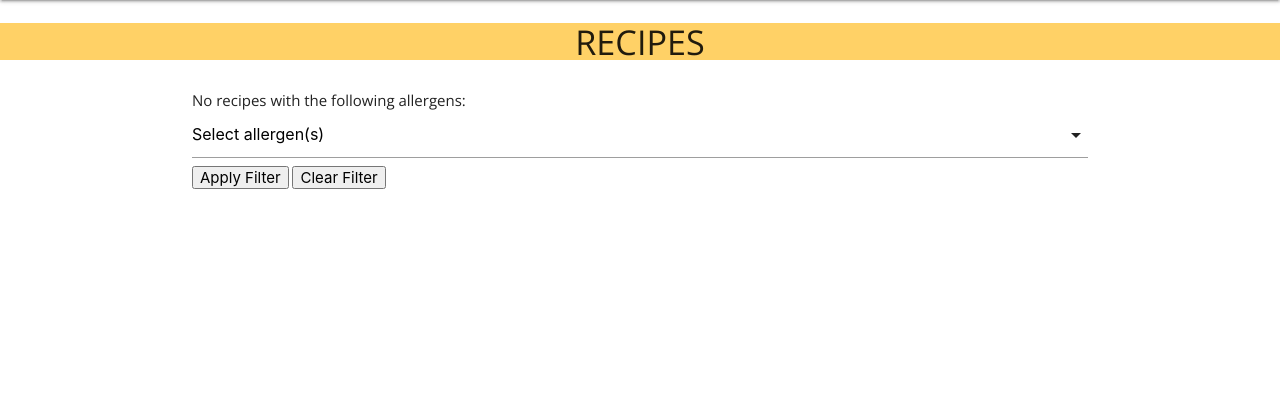
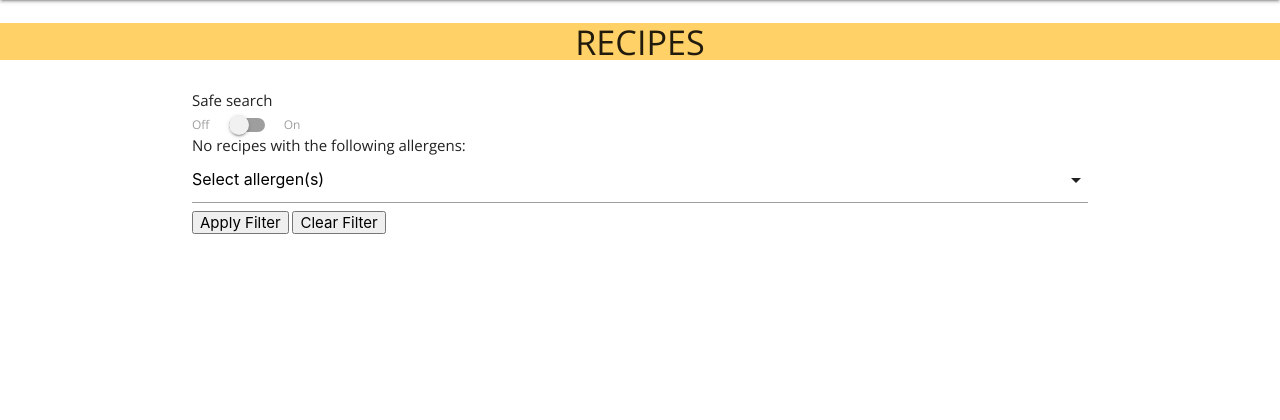
Before and after one commit to BonnieMcb/recipease, a Flask app: page /recipes in a window 1280 px wide. Shown: the part 64-484 px from the top of the page. Run offline with Flask 2, Linux system fonts and the light colour scheme; data that the repository does not hold is empty; some libraries are stand-ins or nearby versions.

Commit message:
Add safe search switch to control user allergen filtering

```diff
--- a/app.py
+++ b/app.py
@@ -34,9 +34,10 @@ def recipes():
     user_filter = []
     url_filter = []
 
-    # if a user is logged in, get their allergens
+    # if a user is logged in and has safe search on, get their allergens
     username = session.get("user")
-    if username:
+    safe_search = session.get("safe_search")
+    if username and safe_search:
         user = mongo.db.users.find_one({"username": username})
         user_filter = user["allergen_name"]
 
@@ -55,7 +56,8 @@ def recipes():
 
     return render_template(
         "recipes.html", recipes=recipes, allergens=allergens,
-        filters=url_filter, user_allergens=user_filter)
+        filters=url_filter, user_allergens=user_filter,
+        safe_search=safe_search)
 
 
 @app.route("/register", methods=["GET", "POST"])
@@ -226,6 +228,20 @@ def show_recipe(recipes_id):
         methods=methods)
 
 
+@app.route("/safe_search", methods=["POST"])
+def safe_search():
+
+    enabled = request.form.get("safe-search-enabled")
+
+    username = session.get("user")
+    if username:
+        session["safe_search"] = enabled
+
+    # Redirect to current page, taken from here:
+    # https://stackoverflow.com/a/58367071
+    return redirect(request.referrer)
+
+
 if __name__ == "__main__":
     app.run(host=os.environ.get("IP"),
             port=int(os.environ.get("PORT")),
--- a/static/js/filter.js
+++ b/static/js/filter.js
@@ -6,7 +6,10 @@ $(document).ready(function(){
         // code adapted from:
         // https://usefulangle.com/post/81/javascript-change-url-parameters
         var url = new URL(window.location.href);
-        url.searchParams.set('filter', filter);
+        if (filter)
+            url.searchParams.set('filter', filter);
+        else
+            url.searchParams.delete('filter');
 
         window.location.assign(url);
     }
@@ -27,6 +30,23 @@ $(document).ready(function(){
 
     $('#clear-filters').on("click", function() {
 
-        url.searchParams.delete('filter');
+        applyFilter(null);
+    });
+
+    $('#safe-search').on("click", function(e) {
+
+        let isChecked = $(this).prop('checked');
+        // keep hidden form input in sync with switch
+        $('#safe-search-enabled').prop('checked', isChecked);
+
+        if (!isChecked) {
+
+            e.preventDefault();
+            $('.modal').modal('open');
+        }
+        else {
+
+            $('#safe-search-form').submit();
+        }
     });
 })
--- a/templates/recipes.html
+++ b/templates/recipes.html
@@ -7,6 +7,19 @@
 {% block content %}
 
     <div class="input-field col s12">
+        <div class="switch">
+            <div>Safe search</div>
+            <label>
+                Off
+                {% if safe_search %}
+                    <input id="safe-search" type="checkbox" checked>
+                {% else %}
+                    <input id="safe-search" type="checkbox">
+                {% endif %}
+                <span class="lever"></span>
+                On
+            </label>
+        </div>
         <div>No recipes with the following allergens:</div>
         <select multiple id="allergen_name" name="allergen_name" type="checkbox" class="validate">
             <option value="" disabled>Select allergen(s)</option>
@@ -23,7 +36,6 @@
         </select>
         <button id="apply-filters">Apply Filter</button>
         <button id="clear-filters">Clear Filter</button>
-        <!-- <i class="material-icons prefix">error_outline</i> -->
     </div>
 
     <div class="row">
@@ -58,6 +70,19 @@
         {% endfor %}
     </div>
 
-
+    <!-- Modal Structure -->
+    <div id="modal1" class="modal">
+        <div class="modal-content">
+        <h4>Are you sure you wish to turn off Safe Search?</h4>
+            <p>You will see recipes containing allergens you are allergic to.</p>
+        </div>
+        <form id="safe-search-form" method="POST" action="{{ url_for('safe_search') }}">
+            <input type="checkbox" id="safe-search-enabled" name="safe-search-enabled" class="hide">
+            <div class="modal-footer">
+                <button class="btn-flat modal-close waves-effect waves-light" type="submit">Confirm</button>
+                <a href="#" class="modal-close waves-effect waves-green btn-flat">Cancel</a>
+            </div>
+        </form>
+    </div>
 
 {% endblock %}
```
Lines whose indentation alone changed are shown as unchanged.
